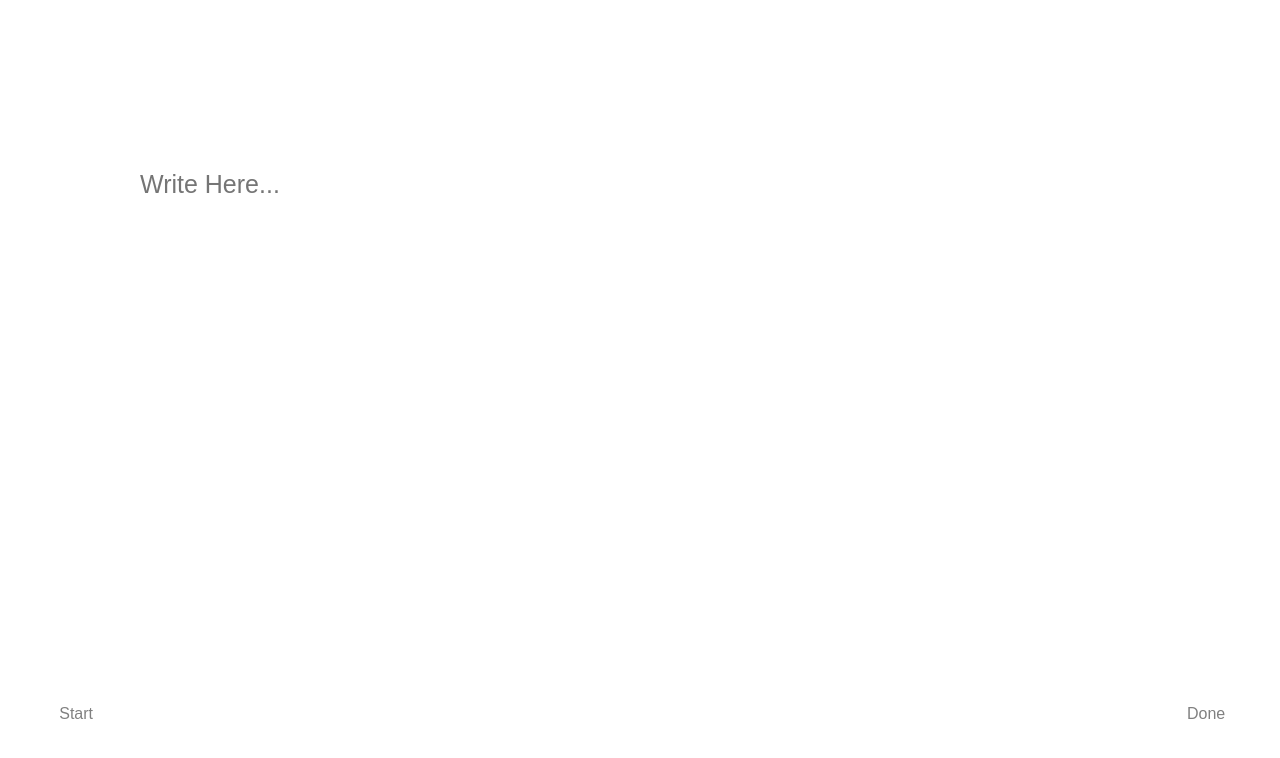
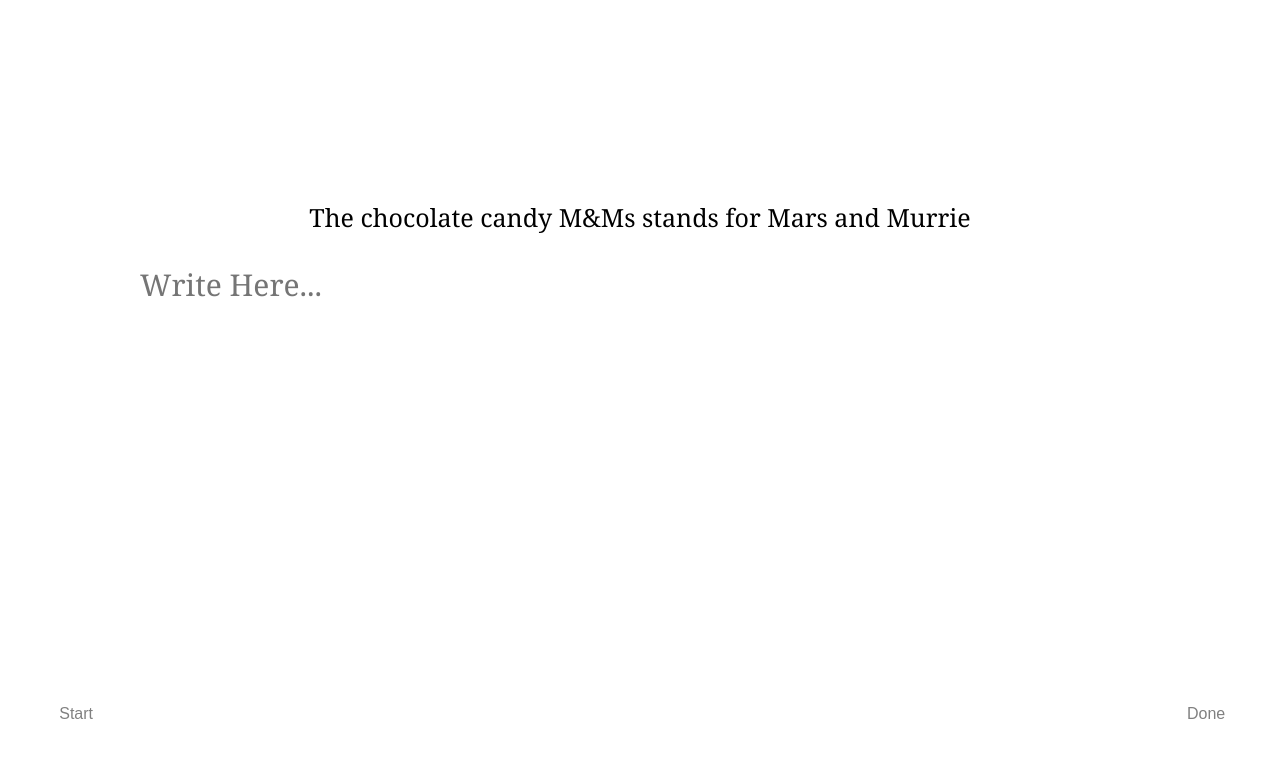
Before and after one commit to ZinebSalimi/hrsong99.github.io, a plain HTML site: page index.html in a window 1280 px wide. Both pictures are taken after a click on the button "Start". Drawn offline with Linux system fonts and the light colour scheme.

Commit message:
Update index.html

```diff
--- a/index.html
+++ b/index.html
@@ -8,11 +8,24 @@
       width: 1000px;
       height: 50px;
       margin: 0 auto;
-      margin-top: 150px;
-      font-size: 25px;
+      margin-top: 250px;
+      font-size: 30px;
+      font-family: Georgia;
     }
     form {
       text-align: center;
+    }
+    #trivia {
+      text-align: center;
+      font-size: 25px;
+      font-family: Georgia;
+      width: 800px;
+      height: 50px;
+      position: absolute;
+      left: 50%;
+      margin-left: -400px;
+      top: 25%;
+
     }
     #box {
       width:800px;
@@ -50,16 +63,17 @@
       top: 85%;
     }
     #saved {
+      text-align: center;
       width:400px;
-      height:20px;
+      height:25px;
       font-family:helvetica;
-      font-size: 15px;
+      font-size: 20px;
       color: grey;
       overflow:auto;
       position: absolute;
       left: 50%;
       margin-left: -200px;
-      top: 40%;
+      top: 55%;
     }
   </style>
 
@@ -67,9 +81,18 @@
   <script type="text/javascript">
 
    var lst = [];
+   var trivia_qs = ["The chocolate candy M&Ms stands for Mars and Murrie",
+                    "You can hear a blue whale's heartbeat from more than 2 miles away",
+                    "About 700 grapes go into one bottle of wine",
+                    "Fredric Baur invented the Pringles can. When he passed away in 2008, his ashes were buried in one",
+                    "In 1986, Apple launched a clothing line",
+                    "A baby can cost new parents 750 hours of sleep in the first year",
+                    "Google was originally named Backrub",
+                    "When the computer mouse was invented, it was called the 'X-Y Position Indicator for a Display System'",
+                    "The sum of all the numbers on a roulette wheel is 666"];
    var options = ["Your entry has been erased", "Your entry has been saved", "Your entry has been saved to "];
    var folders = ["Google Drive", "Desktop", "Bookmarks"];
-   var a = [0,0,0,0,0,1,1,1,1,1,2,2,2,2,2];
+   var a = [0,0,0,1,1,1,2,2,2];
    var count = 0;
 
    function shuffle(array) {
@@ -92,10 +115,20 @@
       }
 
    function myFunction() {
+     var x = document.getElementById("input");
+     var y = document.getElementById("saved");
+     var z = document.getElementById("trivia");
+
+     if (x.value == '') {
+       z.innerHTML = trivia_qs[count];
+       y.innerHTML = '';
+     }
+
+     else {
        var r = Math.floor(Math.random() * 3);
-     lst.push(document.getElementById("input").value);
-     document.getElementById('input').value = '';
-     var y = document.getElementById("saved");
+       lst.push(x.value);
+       x.value = '';
+
 
        if (a[count] == 2) {
          lst.push(options[a[count]]+folders[r]);
@@ -105,8 +138,8 @@
          lst.push(options[a[count]]);
          y.innerHTML = options[a[count]];
        }
-
        count ++;
+     }
    }
 
    function done() {
@@ -120,8 +153,10 @@
      shuffle(a);
      var x = document.getElementById("box");
      var y = document.getElementById("saved");
+     var z = document.getElementById("trivia");
      y.innerHTML = '';
      x.innerHTML = '';
+     z.innerHTML = trivia_qs[0];
    }
 
   </script>
@@ -134,6 +169,7 @@
     </div>
   </form>
 
+  <div id="trivia"> </div>
   <div id="saved"> </div>
   <div id="box"> </div>
   <button id="done" type="button" onclick="done();">Done</button>
```
Lines whose indentation alone changed are shown as unchanged.
